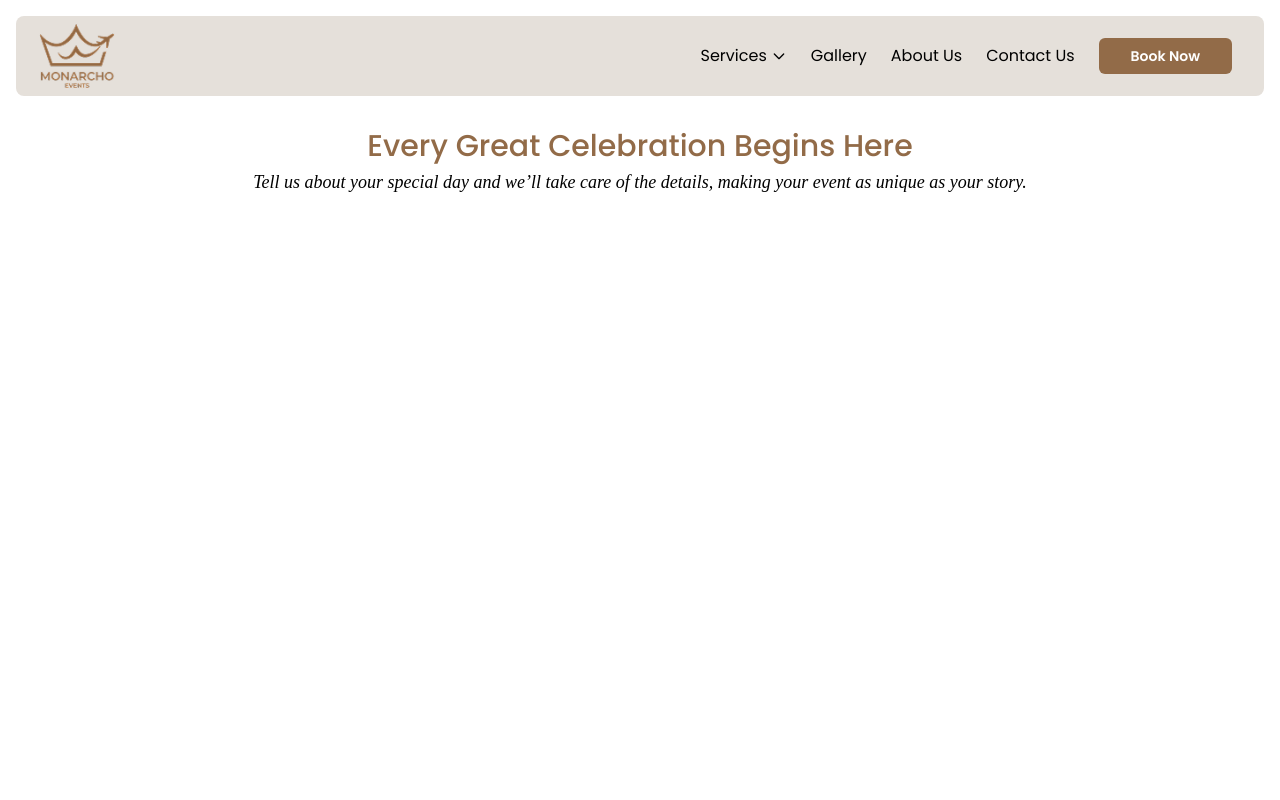
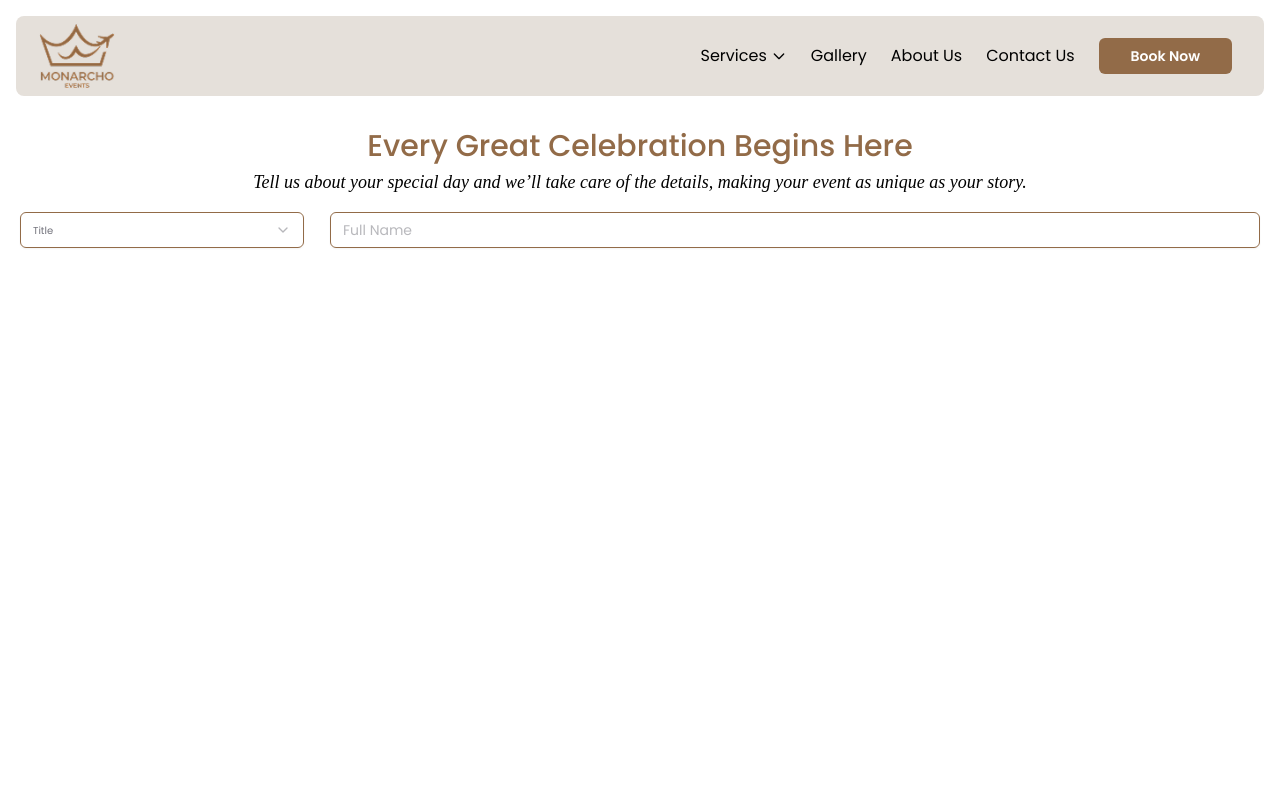
Before and after one commit to Orbit-X-Biz/monarcho-events, a Next.js app: page /booking in a window 1280 px wide. Shown: the top 800 px of the page. Built offline with nearby package versions, Linux system fonts and the light colour scheme; a web font is replaced by a local one.

Commit message:
Name field in the form

```diff
--- a/package.json
+++ b/package.json
@@ -10,6 +10,7 @@
   },
   "dependencies": {
     "@radix-ui/react-dialog": "^1.1.15",
+    "@radix-ui/react-select": "^2.2.6",
     "@radix-ui/react-slot": "^1.2.3",
     "@tailwindcss/typography": "^0.5.16",
     "class-variance-authority": "^0.7.1",
--- a/src/app/booking/page.tsx
+++ b/src/app/booking/page.tsx
@@ -1,5 +1,16 @@
+import { Input } from "@/components/ui/input";
+import {
+  Select,
+  SelectContent,
+  SelectItem,
+  SelectTrigger,
+  SelectValue,
+} from "@/components/ui/select";
+
 //http://localhost:3000/booking
 export default function BookingPage() {
+  const titles = ["Mr", "Miss", "Mrs", "Ms", "Dr", "Prof", "Rev"];
+
   return (
     <>
       {/* Blank div for navbar */}
@@ -17,8 +28,34 @@ export default function BookingPage() {
       </div>
 
       {/* Booking Form */}
-      <div>
+      <div className="px-5 mt-4 flex flex-col">
+        {/* Name Field */}
+        <div className="flex flex-row">
+          {/* Designation Dropdown */}
+          <div className="w-1/4">
+            <Select>
+              <SelectTrigger className="w-11/12 border-[#926B48] !text-[#71717A] text-[10px]">
+                <SelectValue className="" placeholder="Title" />
+              </SelectTrigger>
+              <SelectContent className="border-[#926B48] !text-[#71717A]">
+                {titles.map((title) => (
+                  <SelectItem key={title} value={title}>
+                    {title}
+                  </SelectItem>
+                ))}
+              </SelectContent>
+            </Select>
+          </div>
 
+          {/* Input field */}
+          <div className="w-9/12">
+            <Input
+              type="text"
+              placeholder="Full Name"
+              className="w-full border-[#926B48] !text-[#71717A] text-[10px]"
+            />
+          </div>
+        </div>
       </div>
     </>
   );
--- /dev/null
+++ b/src/components/ui/input.tsx
@@ -0,0 +1,21 @@
+import * as React from "react"
+
+import { cn } from "@/lib/utils"
+
+function Input({ className, type, ...props }: React.ComponentProps<"input">) {
+  return (
+    <input
+      type={type}
+      data-slot="input"
+      className={cn(
+        "file:text-foreground placeholder:text-muted-foreground selection:bg-primary selection:text-primary-foreground dark:bg-input/30 border-input h-9 w-full min-w-0 rounded-md border bg-transparent px-3 py-1 text-base shadow-xs transition-[color,box-shadow] outline-none file:inline-flex file:h-7 file:border-0 file:bg-transparent file:text-sm file:font-medium disabled:pointer-events-none disabled:cursor-not-allowed disabled:opacity-50 md:text-sm",
+        "focus-visible:border-ring focus-visible:ring-ring/50 focus-visible:ring-[3px]",
+        "aria-invalid:ring-destructive/20 dark:aria-invalid:ring-destructive/40 aria-invalid:border-destructive",
+        className
+      )}
+      {...props}
+    />
+  )
+}
+
+export { Input }
--- /dev/null
+++ b/src/components/ui/select.tsx
@@ -0,0 +1,185 @@
+"use client"
+
+import * as React from "react"
+import * as SelectPrimitive from "@radix-ui/react-select"
+import { CheckIcon, ChevronDownIcon, ChevronUpIcon } from "lucide-react"
+
+import { cn } from "@/lib/utils"
+
+function Select({
+  ...props
+}: React.ComponentProps<typeof SelectPrimitive.Root>) {
+  return <SelectPrimitive.Root data-slot="select" {...props} />
+}
+
+function SelectGroup({
+  ...props
+}: React.ComponentProps<typeof SelectPrimitive.Group>) {
+  return <SelectPrimitive.Group data-slot="select-group" {...props} />
+}
+
+function SelectValue({
+  ...props
+}: React.ComponentProps<typeof SelectPrimitive.Value>) {
+  return <SelectPrimitive.Value data-slot="select-value" {...props} />
+}
+
+function SelectTrigger({
+  className,
+  size = "default",
+  children,
+  ...props
+}: React.ComponentProps<typeof SelectPrimitive.Trigger> & {
+  size?: "sm" | "default"
+}) {
+  return (
+    <SelectPrimitive.Trigger
+      data-slot="select-trigger"
+      data-size={size}
+      className={cn(
+        "border-input data-[placeholder]:text-muted-foreground [&_svg:not([class*='text-'])]:text-muted-foreground focus-visible:border-ring focus-visible:ring-ring/50 aria-invalid:ring-destructive/20 dark:aria-invalid:ring-destructive/40 aria-invalid:border-destructive dark:bg-input/30 dark:hover:bg-input/50 flex w-fit items-center justify-between gap-2 rounded-md border bg-transparent px-3 py-2 text-sm whitespace-nowrap shadow-xs transition-[color,box-shadow] outline-none focus-visible:ring-[3px] disabled:cursor-not-allowed disabled:opacity-50 data-[size=default]:h-9 data-[size=sm]:h-8 *:data-[slot=select-value]:line-clamp-1 *:data-[slot=select-value]:flex *:data-[slot=select-value]:items-center *:data-[slot=select-value]:gap-2 [&_svg]:pointer-events-none [&_svg]:shrink-0 [&_svg:not([class*='size-'])]:size-4",
+        className
+      )}
+      {...props}
+    >
+      {children}
+      <SelectPrimitive.Icon asChild>
+        <ChevronDownIcon className="size-4 opacity-50" />
+      </SelectPrimitive.Icon>
+    </SelectPrimitive.Trigger>
+  )
+}
+
+function SelectContent({
+  className,
+  children,
+  position = "popper",
+  ...props
+}: React.ComponentProps<typeof SelectPrimitive.Content>) {
+  return (
+    <SelectPrimitive.Portal>
+      <SelectPrimitive.Content
+        data-slot="select-content"
+        className={cn(
+          "bg-popover text-popover-foreground data-[state=open]:animate-in data-[state=closed]:animate-out data-[state=closed]:fade-out-0 data-[state=open]:fade-in-0 data-[state=closed]:zoom-out-95 data-[state=open]:zoom-in-95 data-[side=bottom]:slide-in-from-top-2 data-[side=left]:slide-in-from-right-2 data-[side=right]:slide-in-from-left-2 data-[side=top]:slide-in-from-bottom-2 relative z-50 max-h-(--radix-select-content-available-height) min-w-[8rem] origin-(--radix-select-content-transform-origin) overflow-x-hidden overflow-y-auto rounded-md border shadow-md",
+          position === "popper" &&
+            "data-[side=bottom]:translate-y-1 data-[side=left]:-translate-x-1 data-[side=right]:translate-x-1 data-[side=top]:-translate-y-1",
+          className
+        )}
+        position={position}
+        {...props}
+      >
+        <SelectScrollUpButton />
+        <SelectPrimitive.Viewport
+          className={cn(
+            "p-1",
+            position === "popper" &&
+              "h-[var(--radix-select-trigger-height)] w-full min-w-[var(--radix-select-trigger-width)] scroll-my-1"
+          )}
+        >
+          {children}
+        </SelectPrimitive.Viewport>
+        <SelectScrollDownButton />
+      </SelectPrimitive.Content>
+    </SelectPrimitive.Portal>
+  )
+}
+
+function SelectLabel({
+  className,
+  ...props
+}: React.ComponentProps<typeof SelectPrimitive.Label>) {
+  return (
+    <SelectPrimitive.Label
+      data-slot="select-label"
+      className={cn("text-muted-foreground px-2 py-1.5 text-xs", className)}
+      {...props}
+    />
+  )
+}
+
+function SelectItem({
+  className,
+  children,
+  ...props
+}: React.ComponentProps<typeof SelectPrimitive.Item>) {
+  return (
+    <SelectPrimitive.Item
+      data-slot="select-item"
+      className={cn(
+        "focus:bg-accent focus:text-accent-foreground [&_svg:not([class*='text-'])]:text-muted-foreground relative flex w-full cursor-default items-center gap-2 rounded-sm py-1.5 pr-8 pl-2 text-sm outline-hidden select-none data-[disabled]:pointer-events-none data-[disabled]:opacity-50 [&_svg]:pointer-events-none [&_svg]:shrink-0 [&_svg:not([class*='size-'])]:size-4 *:[span]:last:flex *:[span]:last:items-center *:[span]:last:gap-2",
+        className
+      )}
+      {...props}
+    >
+      <span className="absolute right-2 flex size-3.5 items-center justify-center">
+        <SelectPrimitive.ItemIndicator>
+          <CheckIcon className="size-4" />
+        </SelectPrimitive.ItemIndicator>
+      </span>
+      <SelectPrimitive.ItemText>{children}</SelectPrimitive.ItemText>
+    </SelectPrimitive.Item>
+  )
+}
+
+function SelectSeparator({
+  className,
+  ...props
+}: React.ComponentProps<typeof SelectPrimitive.Separator>) {
+  return (
+    <SelectPrimitive.Separator
+      data-slot="select-separator"
+      className={cn("bg-border pointer-events-none -mx-1 my-1 h-px", className)}
+      {...props}
+    />
+  )
+}
+
+function SelectScrollUpButton({
+  className,
+  ...props
+}: React.ComponentProps<typeof SelectPrimitive.ScrollUpButton>) {
+  return (
+    <SelectPrimitive.ScrollUpButton
+      data-slot="select-scroll-up-button"
+      className={cn(
+        "flex cursor-default items-center justify-center py-1",
+        className
+      )}
+      {...props}
+    >
+      <ChevronUpIcon className="size-4" />
+    </SelectPrimitive.ScrollUpButton>
+  )
+}
+
+function SelectScrollDownButton({
+  className,
+  ...props
+}: React.ComponentProps<typeof SelectPrimitive.ScrollDownButton>) {
+  return (
+    <SelectPrimitive.ScrollDownButton
+      data-slot="select-scroll-down-button"
+      className={cn(
+        "flex cursor-default items-center justify-center py-1",
+        className
+      )}
+      {...props}
+    >
+      <ChevronDownIcon className="size-4" />
+    </SelectPrimitive.ScrollDownButton>
+  )
+}
+
+export {
+  Select,
+  SelectContent,
+  SelectGroup,
+  SelectItem,
+  SelectLabel,
+  SelectScrollDownButton,
+  SelectScrollUpButton,
+  SelectSeparator,
+  SelectTrigger,
+  SelectValue,
+}
```
Also changed, not shown: 1 other file (tests, documents, lock files or other folders).
